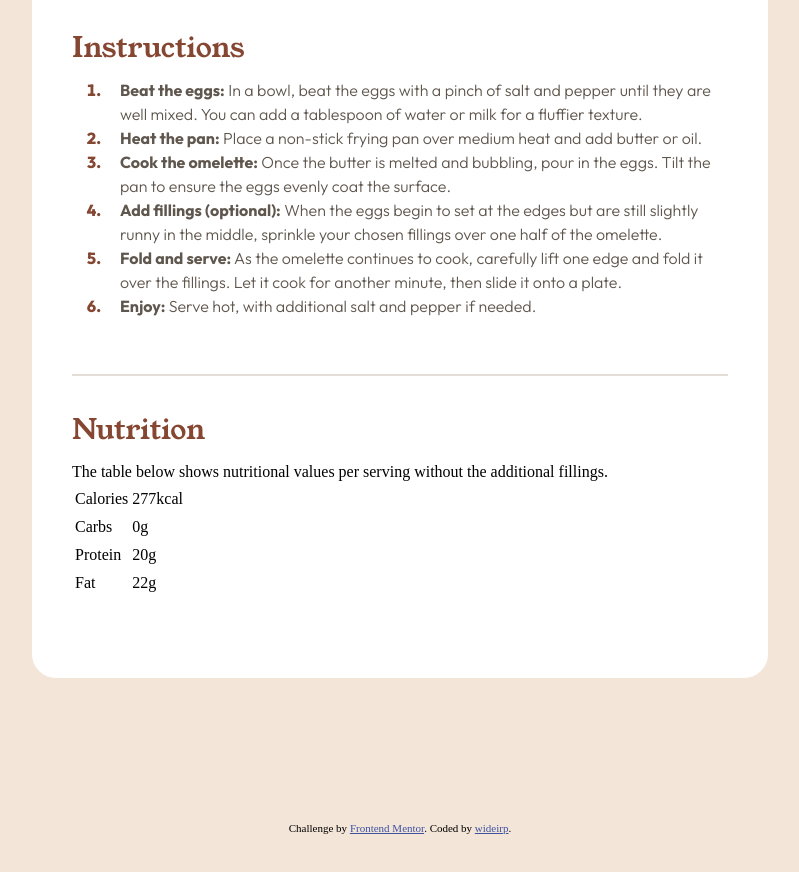
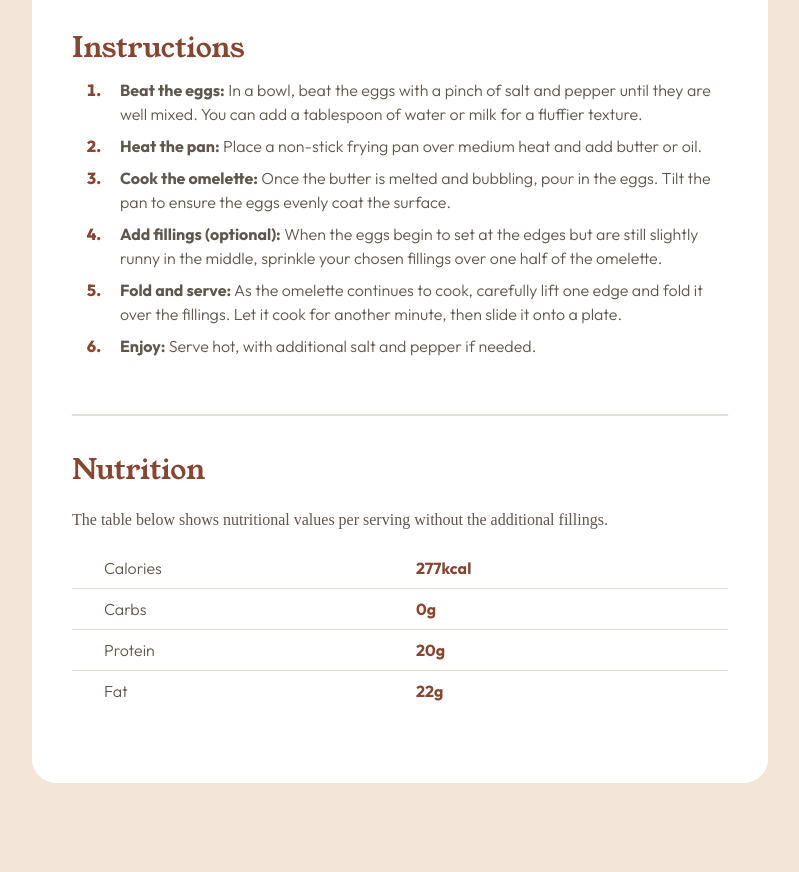
Before and after one commit to wideirp/recipe-page, a plain HTML site: page index.html in a window 1280 px wide. Shown: the part 1120-1992 px from the top of the page, without its empty margins (240-1039 px from the left). Before the commit the page ends 1957 px from the top, so only its background shows below. Drawn offline with Linux system fonts and the light colour scheme.

Commit message:
Style nutrition section

```diff
--- a/style.css
+++ b/style.css
@@ -151,7 +151,7 @@ h2 {
 
 hr {
   width: 100%;
-  border: 1px solid var(--stone-150);
+  border: 0.5px solid var(--stone-150);
 }
 
 /*
@@ -260,6 +260,7 @@ article {
         li {
           color: var(--stone-600);
           padding-left: 16px;
+          margin: 8px 0;
 
           span {
             font-weight: 700;
@@ -267,6 +268,52 @@ article {
           &::marker {
             color: var(--brown-800);
             font-weight: 800;
+          }
+        }
+      }
+    }
+
+    .nutrition {
+      display: flex;
+      flex-direction: column;
+      row-gap: 24px;
+
+      p {
+        margin: 0;
+        color: var(--stone-600);
+      }
+
+      table {
+        font: var(--text-preset-4);
+        color: var(--stone-600);
+        border-collapse: collapse;
+        tr {
+          border-bottom: 1px solid var(--stone-150);
+          &:first-of-type {
+            td {
+              padding-top: 0;
+            }
+          }
+          &:last-of-type {
+            border-bottom: none;
+            td {
+              padding-bottom: 0;
+            }
+          }
+
+          td {
+            width: 50%;
+            padding: 8px 0;
+
+            &:first-of-type {
+              padding-left: 32px;
+            }
+
+            &:last-of-type {
+              font-weight: 700;
+              color: var(--brown-800);
+              padding-left: 16px;
+            }
           }
         }
       }
```
